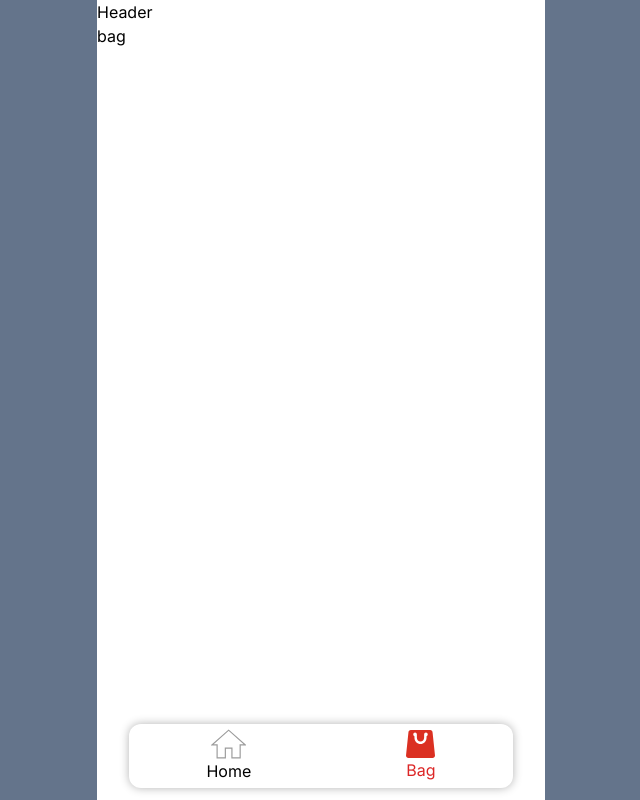
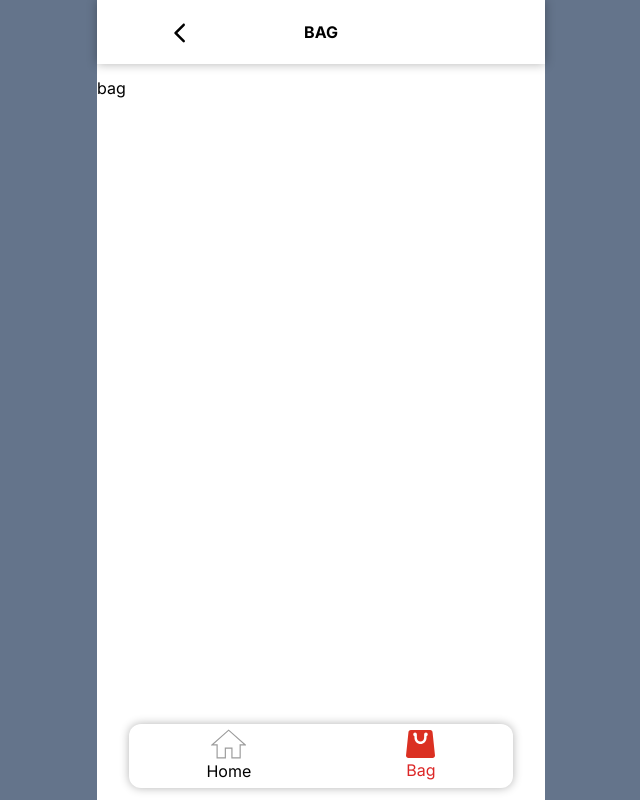
Before and after one commit to IchsanR/masterbagasi-test, a Next.js app: page / in a window 1280 px wide. Both pictures are taken after a click on the button "Bag". Shown: the whole page, without its empty margins (319-959 px from the left). Built offline with nearby package versions, Linux system fonts and the light colour scheme.

Commit message:
style: styling header

```diff
--- a/src/components/Header/index.tsx
+++ b/src/components/Header/index.tsx
@@ -1,8 +1,36 @@
+"use client";
 import React from 'react';
+import ArrowBackIosRoundedIcon from '@mui/icons-material/ArrowBackIosRounded';
+import { useDispatch, useSelector } from 'react-redux';
+import { setViews } from '@/lib/action/viewsAction';
 
 const Header = () => {
+  const dispatch = useDispatch();
+  const pageViews = useSelector((state: any) => state.pages.pageViews);
+
+  const handleBack = (e: React.MouseEvent<HTMLButtonElement>) => {
+    const value = e.currentTarget.value;
+    dispatch(setViews(value));
+  };
+
+
+  const HeaderDisplay = () => {
+    return (
+      <>
+        <button className='m-auto' value="home" onClick={(e) => handleBack(e)} type='button'>
+          {pageViews === "home" ? <></> : <ArrowBackIosRoundedIcon />}
+        </button>
+        <h1 className='m-auto font-bold grid-cols-2'>
+          {pageViews === "bag" || pageViews === "inventory" ? "BAG" : "HOME"}
+        </h1>
+      </>
+    );
+  };
+
   return (
-    <div>Header</div>
+    <header className='p-3 mx-auto grid grid-cols-3 w-full max-w-md mb-3 sticky top-0 h-16 shadow-[0_0_10px_rgba(0,0,0,0.3)]'>
+      <HeaderDisplay />
+    </header>
   );
 };
 
```
